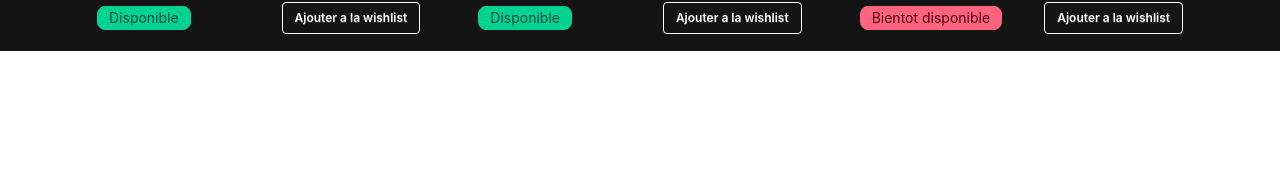
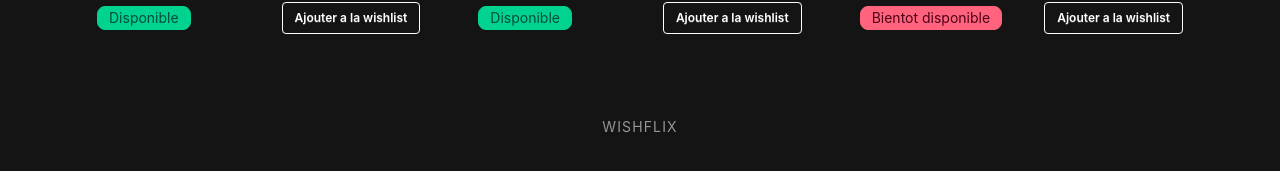
Before and after one commit to Maus3rSR/School_Angular, an Angular app: page / in a window 1280 px wide. Shown: the part 2741-2912 px from the top of the page. Before the commit the page ends 2792 px from the top, so only its background shows below. Built offline with nearby package versions, Linux system fonts and the light colour scheme.

Commit message:
UPDATE: footer et suppression de texte inutile

```diff
--- a/src/app/app.css
+++ b/src/app/app.css
@@ -148,6 +148,21 @@
   padding: 1.5rem 1rem 0;
 }
 
+.wishflix-footer {
+  margin-top: 2rem;
+  padding: 2rem 1rem 2.5rem;
+  border-top: 1px solid color-mix(in srgb, var(--color-base-content) 12%, transparent);
+}
+
+.wishflix-footer__text {
+  margin: 0;
+  text-align: center;
+  font-size: 0.875rem;
+  letter-spacing: 0.08em;
+  text-transform: uppercase;
+  opacity: 0.55;
+}
+
 .wishflix-catalogue__title {
   font-size: 1.75rem;
   font-weight: 600;
--- a/src/app/app.template.html
+++ b/src/app/app.template.html
@@ -296,4 +296,8 @@
       </div>
     </section>
   </main>
+
+  <footer class="wishflix-footer" aria-label="Pied de page">
+    <p class="wishflix-footer__text">WishFlix</p>
+  </footer>
 </div>
```
Also changed, not shown: 7 other files (tests, documents, lock files or other folders).
